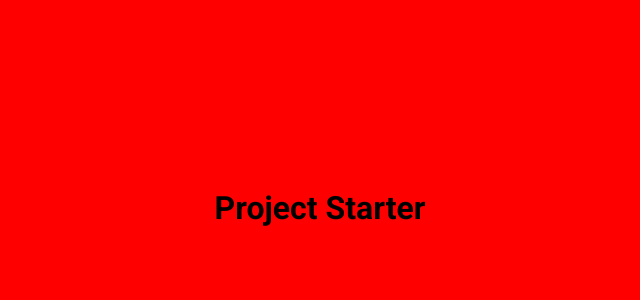
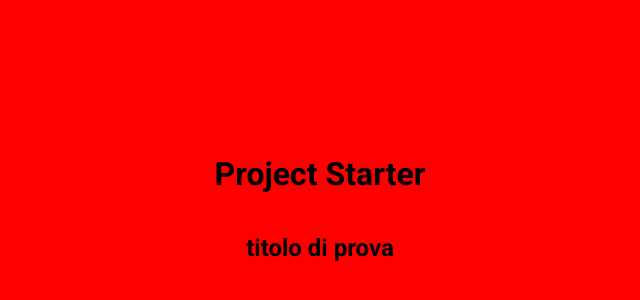
Before and after one commit to lnome999/50projects, a plain HTML site: page index.html in a window 1280 px wide. Shown: the part 192-492 px from the top of the page, without its empty margins (320-960 px from the left). Drawn offline with Linux system fonts and the light colour scheme.

Commit message:
aggiunto titolo

```diff
--- a/index.html
+++ b/index.html
@@ -8,6 +8,7 @@
   </head>
   <body>
     <h1>Project Starter</h1>
+    <h2>titolo di prova</h2>
     <script src="script.js"></script>
   </body>
 </html>
```
